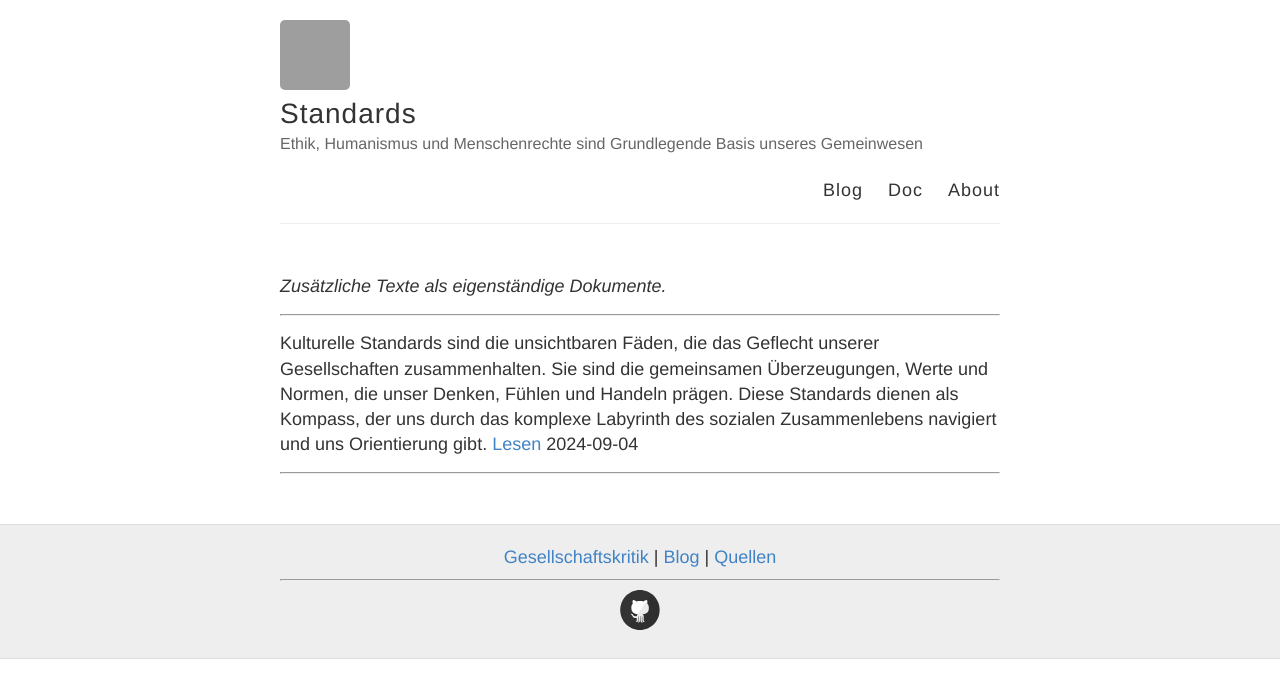
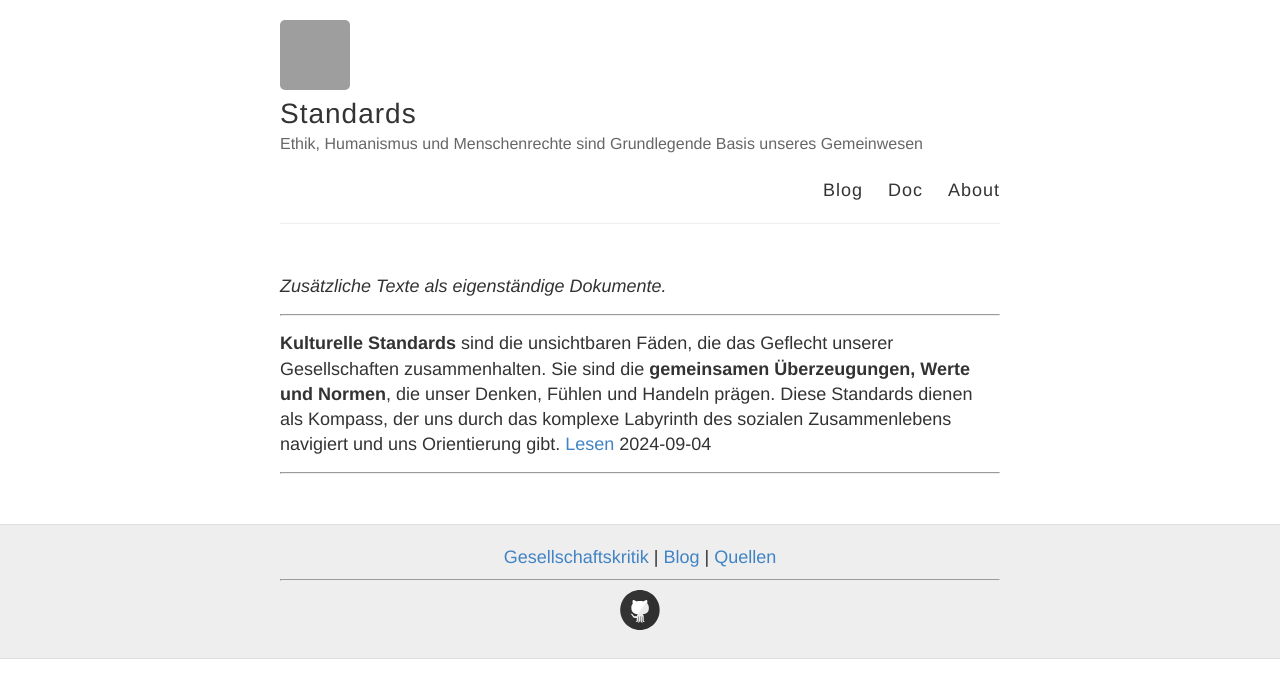
Before and after one commit to S2030c/standards, a Jekyll site: the page built from doc/index.md, in a window 1280 px wide. Shown: the top 698 px of the page. Built offline with Jekyll 4.4.1, drawn with Linux system fonts in a browser that asks for light colours; our own code applies the rules of GitHub Pages for plain Markdown files; grey boxes are pictures that could not be loaded.

```diff
--- a/doc/index.md
+++ b/doc/index.md
@@ -4,6 +4,6 @@
 
 ----
 
-Kulturelle Standards sind die unsichtbaren Fäden, die das Geflecht unserer Gesellschaften zusammenhalten. Sie sind die gemeinsamen Überzeugungen, Werte und Normen, die unser Denken, Fühlen und Handeln prägen. Diese Standards dienen als Kompass, der uns durch das komplexe Labyrinth des sozialen Zusammenlebens navigiert und uns Orientierung gibt. [Lesen](./kulturelle-standards/) 2024-09-04
+**Kulturelle Standards** sind die unsichtbaren Fäden, die das Geflecht unserer Gesellschaften zusammenhalten. Sie sind die **gemeinsamen Überzeugungen, Werte und Normen**, die unser Denken, Fühlen und Handeln prägen. Diese Standards dienen als Kompass, der uns durch das komplexe Labyrinth des sozialen Zusammenlebens navigiert und uns Orientierung gibt. [Lesen](./kulturelle-standards/) 2024-09-04
 
 ----
```
